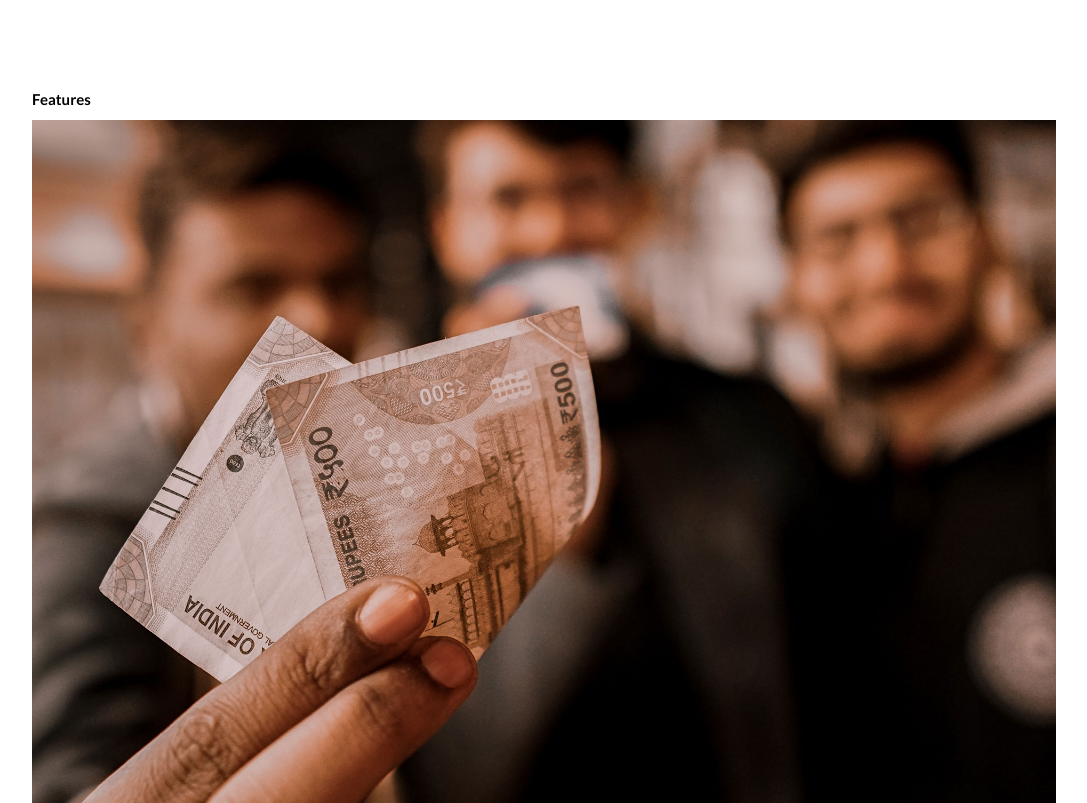
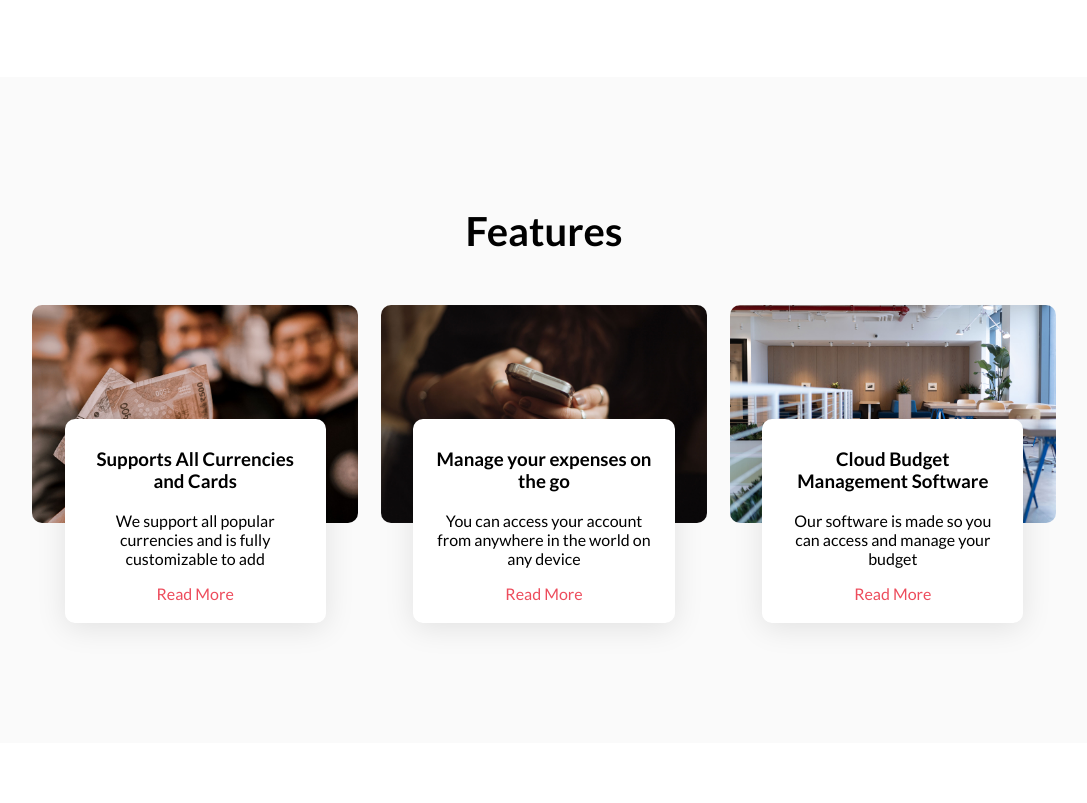
Before and after one commit to edoves/dove-cloudbudget, a website: page index.html in a window 1280 px wide. Shown: the part 1165-1968 px from the top of the page, without its empty margins (96-1183 px from the left). After the commit the page ends 1908 px from the top, so only its background shows below. Drawn offline with Linux system fonts and the light colour scheme.

Commit message:
Done coding css featured section

```diff
--- a/index.html
+++ b/index.html
@@ -77,9 +77,9 @@
       <section class="featured">
         <div class="container">
           <div class="section__header">
-            <h2>Features</h2>
+            <h2 class="heading-h2">Features</h2>
           </div>
-          <div class="featured__content">
+          <div class="d-flex-layout">
             <div class="featured__post col-3">
               <img src="img/currencies.jpg" alt="" />
               <div class="text-content">
@@ -89,7 +89,7 @@
                     We support all popular currencies and is fully customizable
                     to add
                   </p>
-                  <a class="section-link" href="#">read more</a>
+                  <a class="link" href="#">read more</a>
                 </div>
               </div>
             </div>
@@ -102,7 +102,7 @@
                     You can access your account from anywhere in the world on
                     any device
                   </p>
-                  <a class="section-link" href="#">read more</a>
+                  <a class="link" href="#">read more</a>
                 </div>
               </div>
             </div>
@@ -115,7 +115,7 @@
                     Our software is made so you can access and manage your
                     budget
                   </p>
-                  <a class="section-link" href="#">read more</a>
+                  <a class="link" href="#">read more</a>
                 </div>
               </div>
             </div>
--- a/scss/base/_global.scss
+++ b/scss/base/_global.scss
@@ -38,3 +38,8 @@
   max-width: 1200px;
   margin: 0 auto;
 }
+
+.section__header {
+  text-align: center;
+  margin: 5rem 0;
+}
--- a/scss/base/_typography.scss
+++ b/scss/base/_typography.scss
@@ -1,24 +1,22 @@
 @use '../abstracts/' as var;
-
-@mixin lead($col) {
-  @if ($col == two) {
-    font-size: clamp(1.8rem, 1vw, 2rem);
-  } @else if ($col == three) {
-    font-size: 1.6rem;
-  }
-}
 
 .heading-h2 {
   font-size: clamp(2.6rem, 5vw, 4rem);
 }
 
 .p-line {
-  @include lead(two);
+  font-size: clamp(1.8rem, 1vw, 2rem);
 }
 
-.link {
-  text-transform: capitalize;
-  color: var.$link-text-color;
-  display: block;
-  @include lead(two);
+@mixin linkTag($col) {
+  .link {
+    text-transform: capitalize;
+    color: var.$link-text-color;
+    display: block;
+    @if ($col == two) {
+      font-size: clamp(1.8rem, 1vw, 2rem);
+    } @else if($col== three) {
+      font-size: 1.6rem;
+    }
+  }
 }
--- /dev/null
+++ b/scss/components/_featuredPost.scss
@@ -0,0 +1,28 @@
+@use '../base/typography' as text;
+
+.featured__post {
+  position: relative;
+  font-size: 1.6rem;
+  margin-bottom: 14rem;
+
+  img {
+    border-radius: 1rem;
+  }
+
+  .text-content {
+    position: absolute;
+    background: #fff;
+    left: 0;
+    right: 0;
+    bottom: -10rem;
+    margin-left: auto;
+    margin-right: auto;
+    width: 80%;
+    padding: 2rem;
+    padding-top: 1rem;
+    text-align: center;
+    border-radius: 1rem;
+    box-shadow: 0px 5px 30px rgba(0, 0, 0, 0.1);
+  }
+  @include text.linkTag(three);
+}
--- a/scss/components/_index.scss
+++ b/scss/components/_index.scss
@@ -1 +1,2 @@
 @forward 'button';
+@forward 'featuredPost';
--- a/scss/layout/_layouts.scss
+++ b/scss/layout/_layouts.scss
@@ -1,3 +1,5 @@
+@use 'mediaquery' as response;
+
 @mixin flex-center {
   align-items: center;
   justify-content: center;
@@ -16,9 +18,18 @@
 .d-flex-layout {
   display: flex;
   flex-wrap: wrap;
-  align-items: center;
+  @include flex-sb;
 }
 
 .col-2 {
   flex: 1 1 40rem;
 }
+
+.col-3 {
+  @include response.min-width-breakpoints(tablet) {
+    flex: 0 1 calc(100% / 2 - 1.5rem);
+  }
+  @include response.min-width-breakpoints(desktop) {
+    flex: 0 1 calc(100% / 3 - 1.5rem);
+  }
+}
--- /dev/null
+++ b/scss/sections/_featured.scss
@@ -0,0 +1,4 @@
+.featured {
+  padding: 8rem 0;
+  background: #fafafa;
+}
--- a/scss/sections/_manage.scss
+++ b/scss/sections/_manage.scss
@@ -1,5 +1,6 @@
 @use '../abstracts/' as var;
 @use '../base/animations' as animate;
+@use '../base/typography' as a;
 @use '../layout/mediaquery' as response;
 
 .manage {
@@ -51,4 +52,6 @@
       border-radius: 5rem;
     }
   }
+
+  @include a.linkTag(two);
 }
--- a/scss/sections/index.scss
+++ b/scss/sections/index.scss
@@ -1,3 +1,4 @@
 @forward 'navigation';
 @forward 'header';
 @forward 'manage';
+@forward 'featured';
```
Also changed, not shown: css/style.css, 1 other file.
